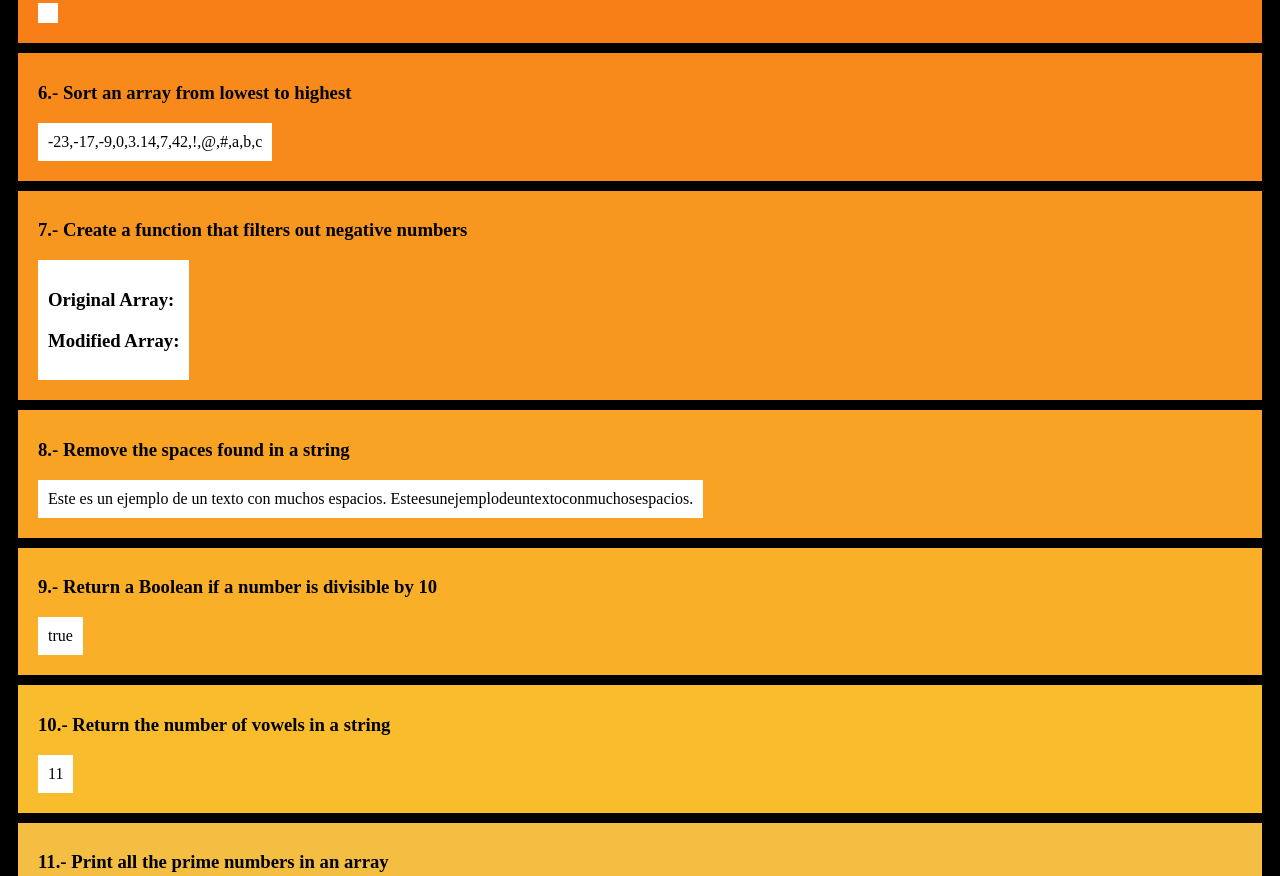
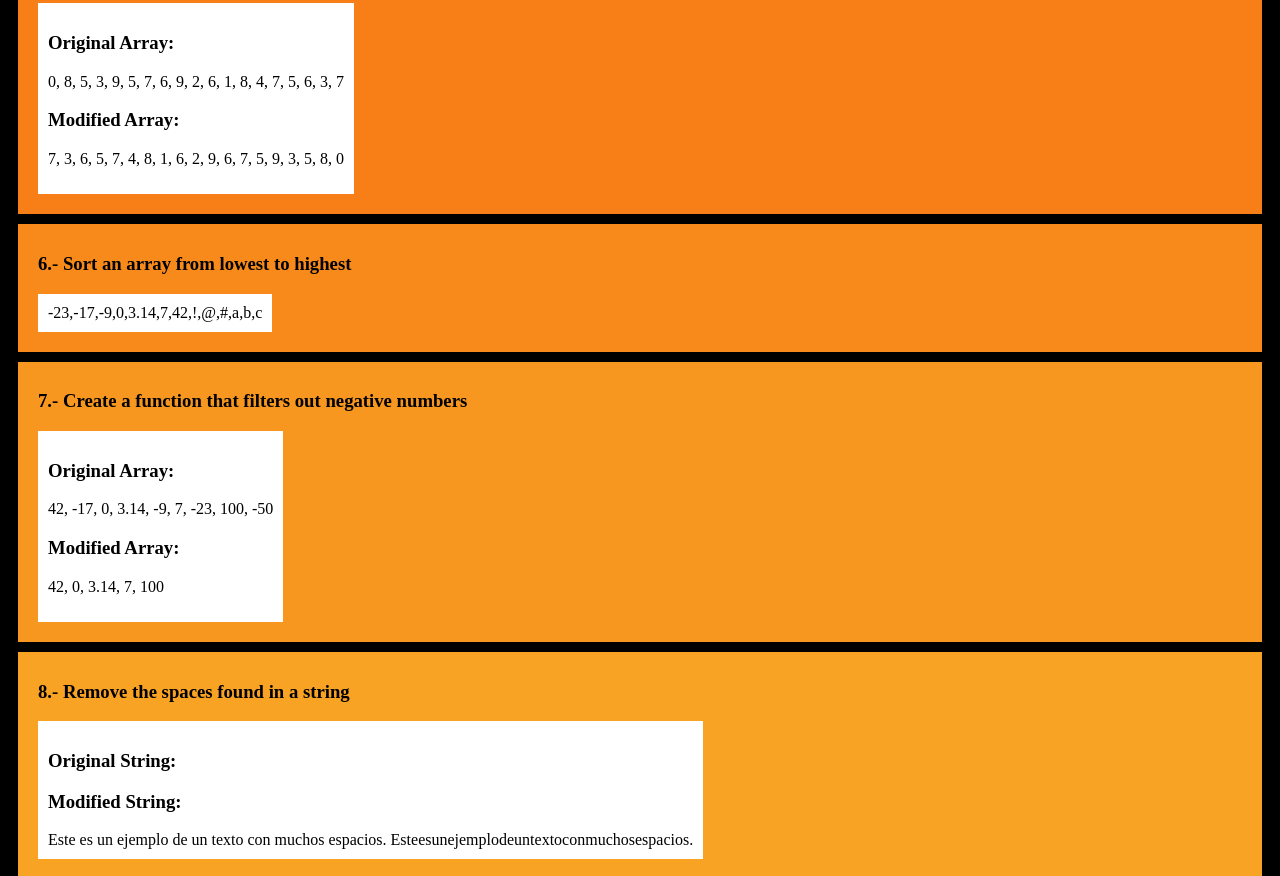
Before and after one commit to acst352/code-challenges, a plain HTML site: page index.html in a window 1280 px wide. Shown: the part 830-1706 px from the top of the page. Drawn offline with Linux system fonts and the light colour scheme.

Commit message:
Update index.html

```diff
--- a/index.html
+++ b/index.html
@@ -60,8 +60,10 @@
                 </h3>
             </div>
             <div class="answer-excercise-5">
-                <div id="original-array"></div>
-                <div id="reversed-array"></div>
+                <h3>Original Array:</h3>
+                <p id="originalArray5"></p>
+                <h3>Modified Array:</h3>
+                <p id="reversedArray5"></p>
                 <script src="js/reverseArray.js"></script>
             </div>
         </div>
@@ -83,9 +85,9 @@
             </div>
             <div class="answer-excercise-7">
                 <h3>Original Array:</h3>
-                <p id="originalArray"></p>
+                <p id="originalArray7"></p>
                 <h3>Modified Array:</h3>
-                <p id="modifiedArray"></p>
+                <p id="modifiedArray7"></p>
 
                 <script src="js/filterNumbers.js"></script>
             </div>
@@ -97,6 +99,11 @@
                 </h3>
             </div>
             <div class="answer-excercise-8">
+                <h3>Original String:</h3>
+                <p id="originalString"></p>
+                <h3>Modified String:</h3>
+                <p id="modifiedString"></p>
+
                 <script src="js/removeSpaces.js"></script>
             </div>
         </div>
```
